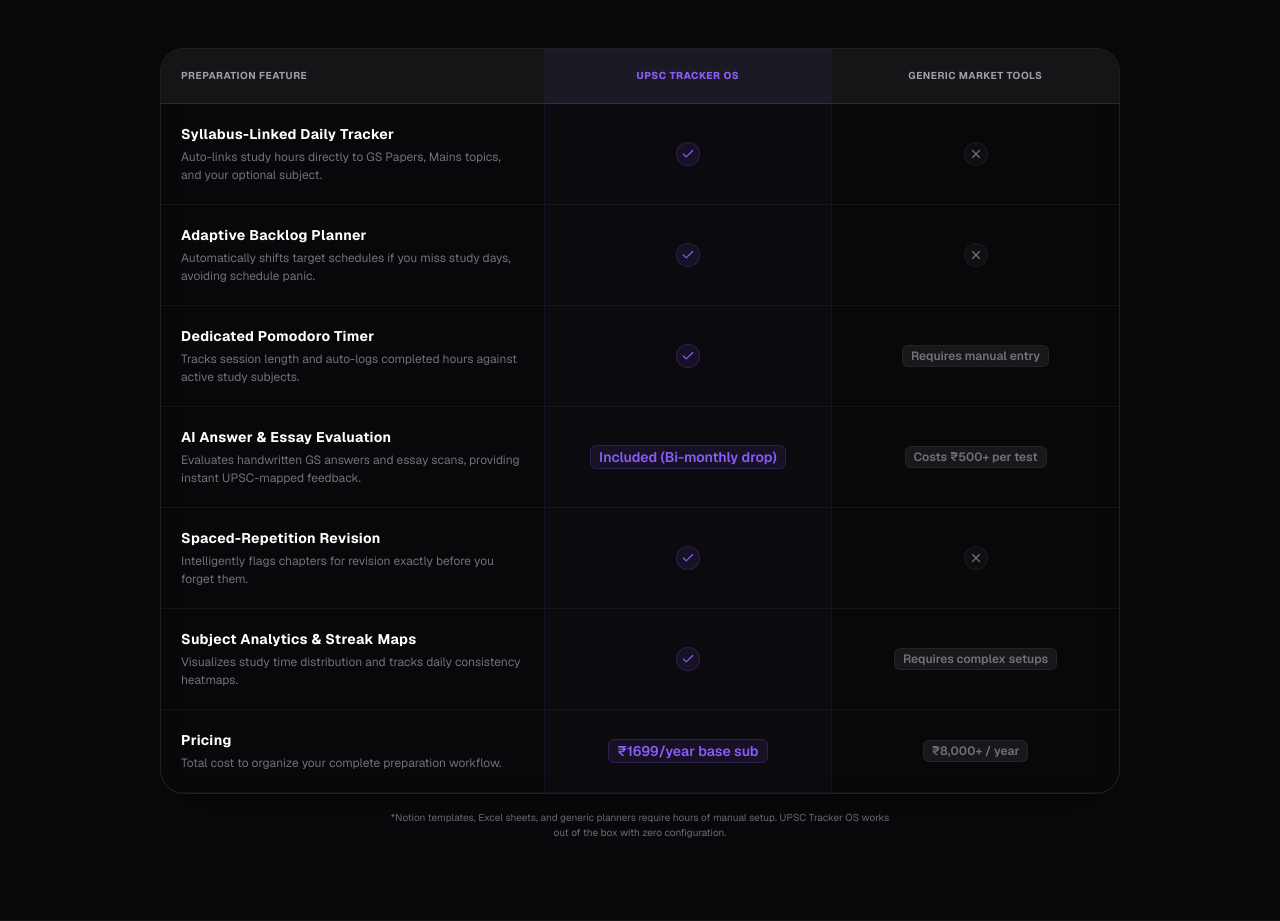
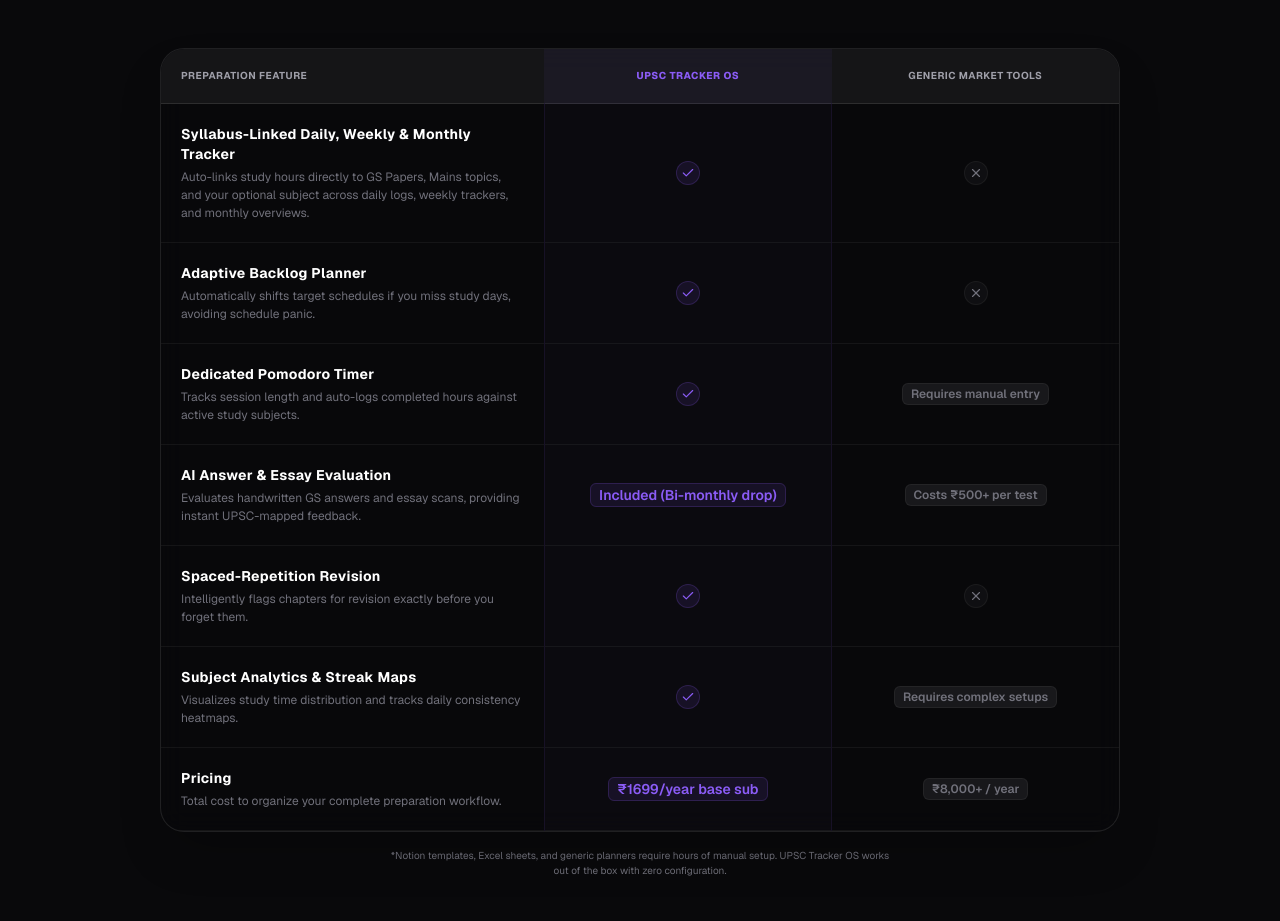
Before and after one commit to rithikavj1/upsc-landing-public, a Next.js app: page / in a window 1280 px wide. Shown: the part 8584-9505 px from the top of the page. Built offline with nearby package versions, Linux system fonts and the light colour scheme; no server answers; the database is empty.

Commit message:
Update comparison table entry to include daily, weekly, and monthly tracker

```diff
--- a/src/components/CompareTable.tsx
+++ b/src/components/CompareTable.tsx
@@ -13,8 +13,8 @@
 export default function CompareTable() {
   const comparisonData: CompareFeature[] = [
     {
-      name: "Syllabus-Linked Daily Tracker",
-      description: "Auto-links study hours directly to GS Papers, Mains topics, and your optional subject.",
+      name: "Syllabus-Linked Daily, Weekly & Monthly Tracker",
+      description: "Auto-links study hours directly to GS Papers, Mains topics, and your optional subject across daily logs, weekly trackers, and monthly overviews.",
       ours: true,
       others: false,
     },
```
